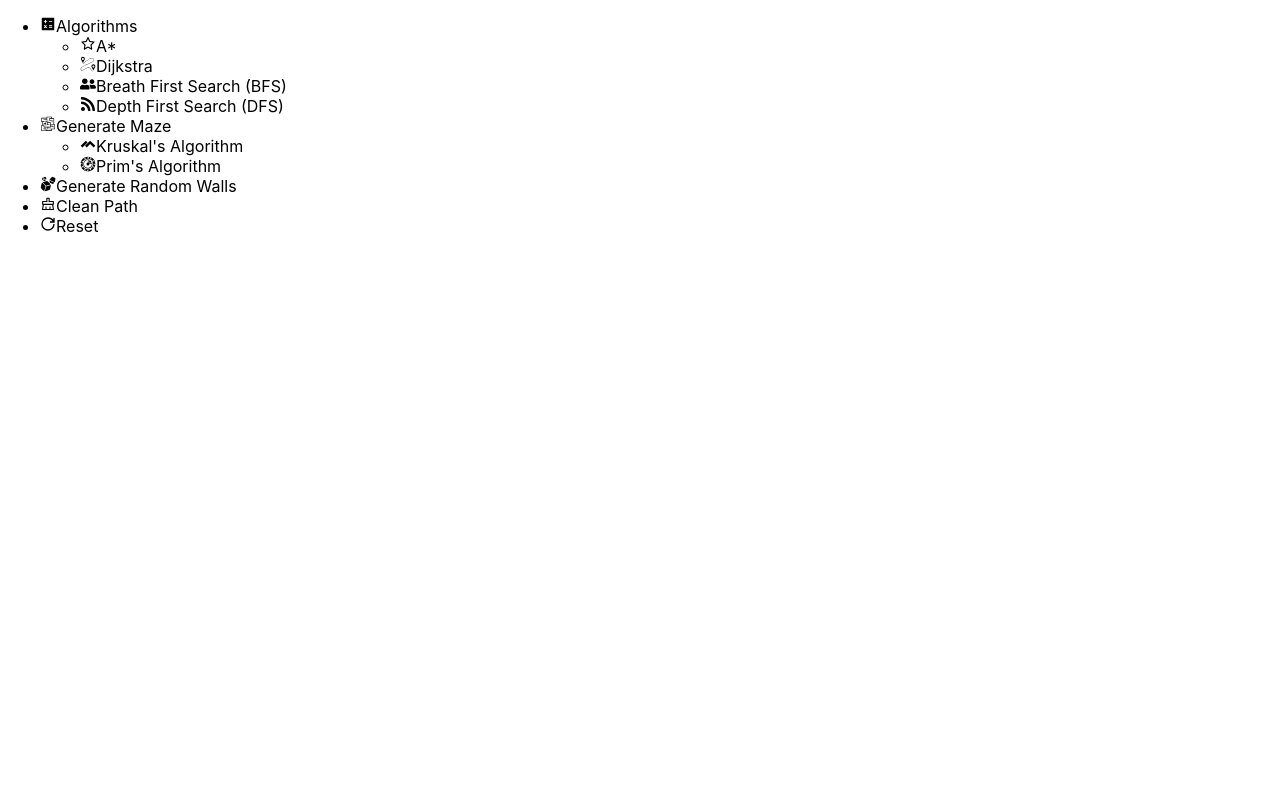
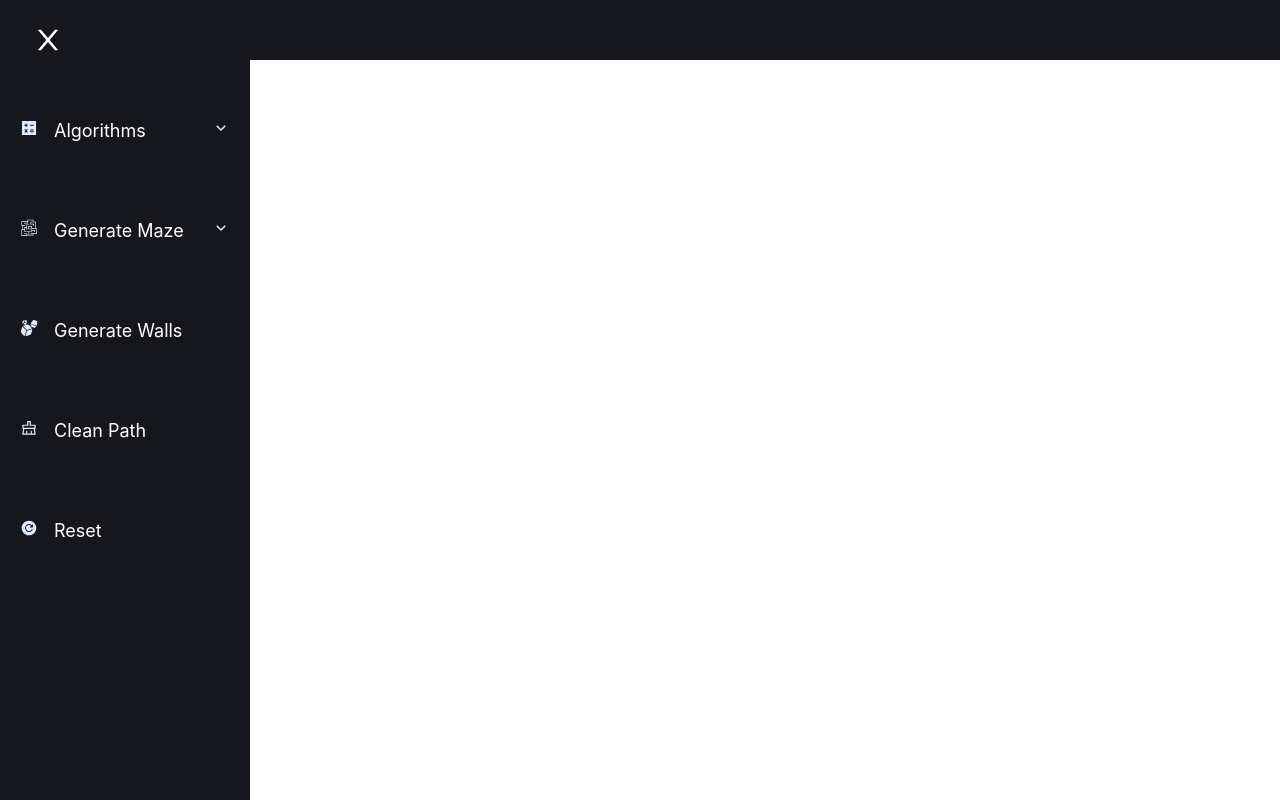
Before and after one commit to zfred219/PathFinding-project, a React (Create React App) app: page / in a window 1280 px wide. Built offline with nearby package versions, Linux system fonts and the light colour scheme.

Commit message:
feature: finish sidebar

```diff
--- a/package.json
+++ b/package.json
@@ -10,6 +10,7 @@
     "react-dom": "^17.0.1",
     "react-icons": "^4.1.0",
     "react-scripts": "4.0.1",
+    "styled-components": "^5.2.1",
     "web-vitals": "^0.2.4"
   },
   "scripts": {
--- a/src/layout/sidebar/Sidebar.js
+++ b/src/layout/sidebar/Sidebar.js
@@ -1,38 +1,74 @@
-import React from 'react'
+import React, {Fragment, useState} from 'react'
+import styled from 'styled-components'
+import * as FaIcons from 'react-icons/fa'
+import * as AiIcons from 'react-icons/ai'
 import SidebarData from './SidebarData'
+import SubMenu from './SubMenu'
+
+const Nav = styled.div`
+    background: #15171c;
+    height: 60px;
+    display: flex;
+    justify-content: flex-start;
+    align-items: center;
+`;
+
+const NavIcon = styled.a`
+    margin-left: 2rem;
+    font-size: 2rem;
+    height: 80px;
+    display: flex;
+    justify-content: flex-start;
+    align-items: center;
+
+    //TODO: Area too large
+    &:hover {
+        cursor: pointer;
+    }
+`;
+
+const SidebarNav = styled.nav`
+    background: #15171c;
+    width: 250px;
+    height: 100vh;
+    display: flex;
+    justify-content: center;
+    position: fixed;
+    top: 0;
+    left: ${({ sidebarShow }) => (sidebarShow ? '0' : '-100%')};
+    transition: 350ms;
+    z-index: 10;
+`;
+
+const SidebarWrap = styled.div`
+    width: 100%;
+`
 
 
-/* Renders sublist */
-const SubListItem = (props) => {
-    return (
-        <li>{props.subItem.icon}{props.subItem.subTitle}</li>
+const Sidebar = () => {
+    const [sidebar, setSidebar] = useState(true);
+    const showSidebar = () => setSidebar(!sidebar);
+
+    return(
+        <Fragment>
+            <Nav>
+                <NavIcon to='#'>
+                    <FaIcons.FaBars style={{color: "white"}} onClick={showSidebar}/>
+                </NavIcon>
+             </Nav>
+            <SidebarNav sidebarShow={sidebar}>
+                <SidebarWrap>
+                    <NavIcon to='#'>
+                        <AiIcons.AiOutlineClose style={{color: "white"}} onClick={showSidebar}/>
+                    </NavIcon>
+                    {SidebarData.map((item, index)=>{
+                        return <SubMenu item={item} index={index} />
+                    })}
+                </SidebarWrap>
+            </SidebarNav>
+        </Fragment>
+
     );
-}
-
-/* Renders list */
-const ListItem = (props) => {
-
-    return (
-        <li>
-        {props.item.icon}
-        {props.item.title}
-            <ul>
-                {props.item.hasSubNav ? props.item.subNav.map((subItem, index) => {
-                    return <SubListItem subItem={subItem} key={index}/>
-                }) : null}
-            </ul>
-        </li>
-    );
-}
-
-/* Renders sidebar */
-function Sidebar(){
-    const listItems = SidebarData.map((item, index) =>
-        <ListItem item={item} key={index} />
-    );
-    return (
-      <ul>{listItems}</ul>
-    );
-}
+};
 
 export default Sidebar
--- a/src/layout/sidebar/SidebarData.js
+++ b/src/layout/sidebar/SidebarData.js
@@ -1,15 +1,17 @@
 import * as AiIcons from 'react-icons/ai'
 import * as GiIcons from 'react-icons/gi'
 import * as CgIcons from 'react-icons/cg'
-import * as GrIcons from 'react-icons/gr'
+import {IoMdRefreshCircle} from 'react-icons/io'
 import * as FaIcons from 'react-icons/fa'
+import * as RiIcons from 'react-icons/ri'
 
 
 const SidebarData = [
     {
         title: 'Algorithms',
         icon: <AiIcons.AiFillCalculator />,
-        hasSubNav: true,
+        onOpenSubMenu: <RiIcons.RiArrowUpSLine />,
+        onCloseSubMenu: <RiIcons.RiArrowDownSLine />,
         subNav: [
             {
                 subTitle: 'A*',
@@ -33,7 +35,8 @@ const SidebarData = [
     {
         title: 'Generate Maze',
         icon: <GiIcons.GiMaze/>,
-        hasSubNav: true,
+        onOpenSubMenu: <RiIcons.RiArrowUpSLine />,
+        onCloseSubMenu: <RiIcons.RiArrowDownSLine />,
         subNav: [
             {
                 subTitle: 'Kruskal\'s Algorithm',
@@ -47,7 +50,7 @@ const SidebarData = [
     },
 
     {
-        title: 'Generate Random Walls',
+        title: 'Generate Walls',
         hasSubNav: false,
         icon: <GiIcons.GiCubes />
     },
@@ -61,7 +64,7 @@ const SidebarData = [
     {
         title: 'Reset',
         hasSubNav: false,
-        icon: <GrIcons.GrPowerReset />
+        icon: <IoMdRefreshCircle />
     }
 ];
 
--- /dev/null
+++ b/src/layout/sidebar/SubMenu.js
@@ -0,0 +1,73 @@
+import React, {Fragment, useState} from 'react'
+import styled from 'styled-components'
+
+const ItemBar = styled.div`
+    display: flex;
+    color: #e1e9fc;
+    justify-content: space-between;
+    align-items: center;
+    padding: 20px;
+    list-style: none;
+    height: 60px;
+    text-decoration: none;
+    font-size: 18px;
+
+    &:hover {
+        background: #252831;
+        border-left: 4px solid #632ce4;
+        cursor: pointer;
+    }
+
+`
+const ItemLabel = styled.span`
+    color: white;
+    margin-left: 16px;
+`
+
+const  DropDownItem = styled.a`
+    background: #414757;
+    height: 60px;
+    padding-left: 2rem;
+    display: flex;
+    align-items: center;
+    text-decoration: none;
+    color: #f5f5f5;
+    font-size: 18px;
+
+    &:hover {
+        background: #632ce4;
+        cursor: pointer;
+    }
+`
+
+const SubMenu = (props) => {
+    const [subMenuOpen, SetSubMenuOpen] = useState(false);
+    const toggleSubMenuOpen = () => SetSubMenuOpen(!subMenuOpen);
+
+    return (
+        <Fragment>
+        <ItemBar onClick={props.item.subNav && toggleSubMenuOpen}>
+            <div>
+                {props.item.icon}
+                <ItemLabel>{props.item.title}</ItemLabel>
+            </div>
+            <div>
+                {props.item.subNav && subMenuOpen ?
+                props.item.onOpenSubMenu : props.item.subNav ?
+                props.item.onCloseSubMenu : null}
+            </div>
+        </ItemBar>
+        {subMenuOpen && props.item.subNav.map((item, index) => {
+            return (
+                <DropDownItem key={index}>
+                    {item.icon}
+                    <ItemLabel>{item.subTitle}</ItemLabel>
+                </DropDownItem>
+            )
+        })}
+        </Fragment>
+    )
+
+}
+
+export default SubMenu;
```
Also changed, not shown: src/layout/sidebar/Sidebar.css (deleted), 2 other files (tests, documents, lock files or other folders).
